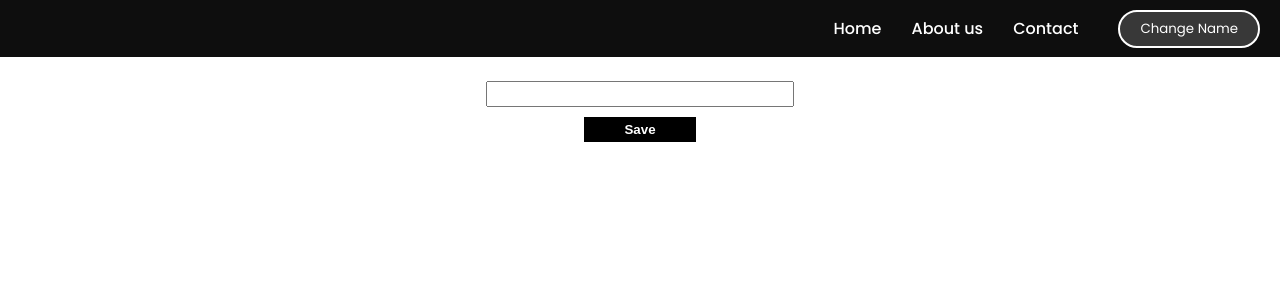
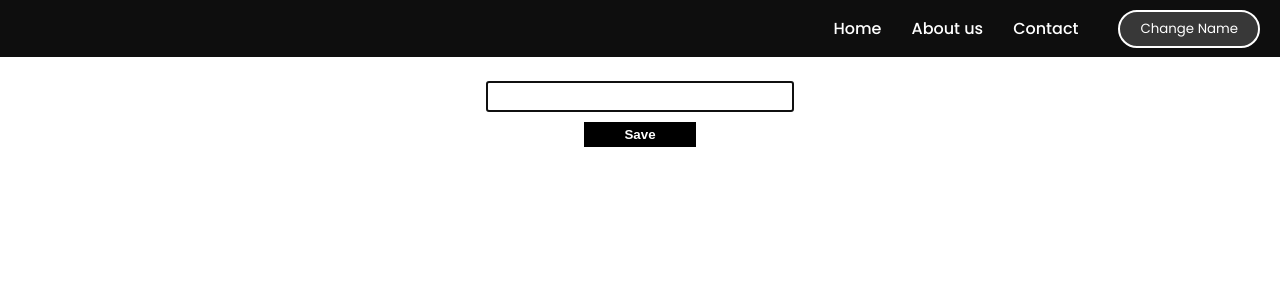
Before and after one commit to fatimachavezmoron/Meggie-app-ts, a React (Create React App) app: page / in a window 1280 px wide. Shown: the top 300 px of the page. Built offline with nearby package versions, Linux system fonts and the light colour scheme.

Commit message:
add cursor in input in home component

```diff
--- a/src/Components/Home/Home.scss
+++ b/src/Components/Home/Home.scss
@@ -7,7 +7,7 @@
   }
   .inputStyle {
     width: 300px;
-    height: 20px;
+    height: 25px;
     margin-top: 20px;
   }
   .colClass {
--- a/src/Components/Home/Home.tsx
+++ b/src/Components/Home/Home.tsx
@@ -1,5 +1,4 @@
-import { doesNotMatch } from 'assert';
-import React, {useState} from 'react'
+import React, {useState, useRef} from 'react'
 import './Home.scss'
 
 type FormElement = React.FormEvent<HTMLFormElement>
@@ -11,12 +10,14 @@ interface TasksProps {
 const Home = () => {
 
   const [newTask, setNewTask] = useState<string>('');
-  const [tasks, setTasks] =  useState<TasksProps[]>([])
+  const [tasks, setTasks] =  useState<TasksProps[]>([]);
+  const taskInput = useRef<HTMLInputElement>(null);
 
   const handleSubmit = (e: FormElement) => {
     e.preventDefault();
     addTask(newTask);
-    setNewTask('')
+    setNewTask('');
+    taskInput.current?.focus();
   };
 
   const addTask = (name: string) => {
@@ -41,7 +42,13 @@ const Home = () => {
       <div className='rowclass'>
         <div >
             <form onSubmit={handleSubmit} className='colClass'>
-              <input type='text' onChange={e => setNewTask(e.target.value)} value={newTask} className='inputStyle'/>
+              <input type='text'
+              onChange={e => setNewTask(e.target.value)}
+              value={newTask}
+              className='inputStyle'
+              ref={taskInput}
+              autoFocus
+              />
               <button className='btnHome'>
                 Save
               </button>
```
